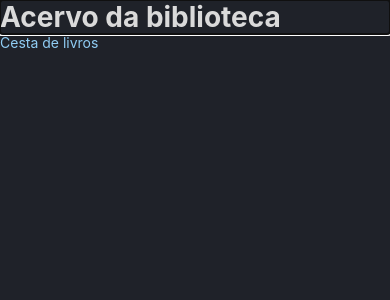
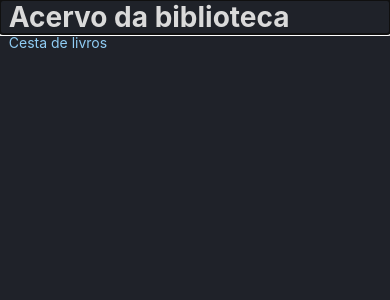
Before and after one commit to MateusZ36/virtual-library-front, a Svelte app: page / in a window 390 px wide. Shown: the top 300 px of the page. Built offline with nearby package versions, Linux system fonts and the light colour scheme.

Commit message:
Page Container developed for responsive web design

```diff
--- a/src/App.svelte
+++ b/src/App.svelte
@@ -1,5 +1,8 @@
 <script lang="ts">
   import Router from "./Router.svelte";
+  import PageContainer from "./components/PageContainer.svelte";
 </script>
 
-<Router />
+<PageContainer>
+  <Router />
+</PageContainer>
--- a/src/Router.svelte
+++ b/src/Router.svelte
@@ -1,5 +1,5 @@
 <script lang="ts">
-  import { Router, Link, Route } from "svelte-navigator";
+  import { Router, Route } from "svelte-navigator";
 
 	import Home from "./pages/Home.svelte";
 	import BorrowBooks from "./pages/BorrowBooks.svelte";
--- /dev/null
+++ b/src/components/PageContainer.svelte
@@ -0,0 +1,27 @@
+<main class="page-container">
+  <slot></slot>
+</main>
+
+<style>
+  :global(.page-container) {
+    display: flex;
+    flex-flow: column nowrap;
+    align-items: center;
+  }
+
+  :global(.page-container > *) {
+    width: 45rem;
+    padding-inline: 0.625rem;
+  }
+
+  @media (max-width: 720px) {
+    :global(.page-container) {
+      align-items: initial;
+    }
+
+    :global(.page-container > *) {
+      width: auto;
+      max-width: 45rem;
+    }
+  }
+</style>
```
